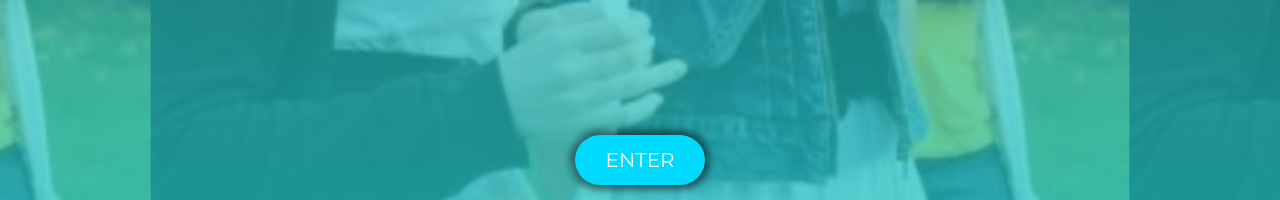
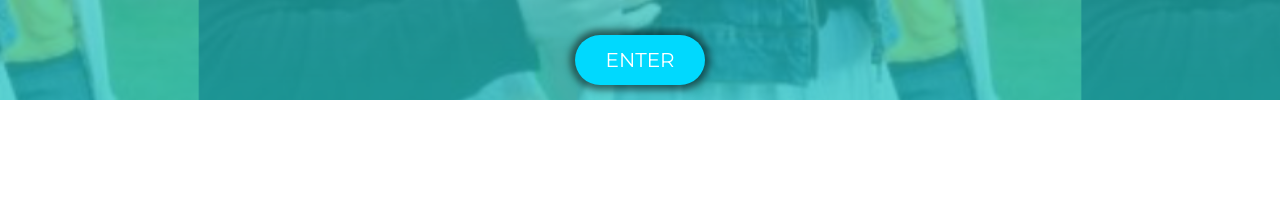
Before and after one commit to Philrichardson85/MMM_repo, a plain HTML site: page www/index.html in a window 1280 px wide. Shown: the part 817-1017 px from the top of the page. After the commit the page ends 917 px from the top, so only its background shows below. Drawn offline with Linux system fonts and the light colour scheme.

Commit message:
enter btn

```diff
--- a/www/index.html
+++ b/www/index.html
@@ -26,7 +26,7 @@
 
   <div class="homeBTNs">
     <a href="./menu.html">
-      <div class="myPill" style="color:white;  font-size:20px; height:1em; margin-top:150px; margin-bottom:15px; padding:15px;-webkit-box-shadow: 0px 0px 7px 5px rgba(0,0,0,0.5); -moz-box-shadow: 0px 0px 7px 5px rgba(0,0,0,0.5); box-shadow: 0px 0px 7px 5px rgba(0,0,0,0.5);">
+      <div class="myPill" style="color:white;  font-size:20px; height:1em; margin-top:50px; margin-bottom:15px; padding:15px;-webkit-box-shadow: 0px 0px 7px 5px rgba(0,0,0,0.5); -moz-box-shadow: 0px 0px 7px 5px rgba(0,0,0,0.5); box-shadow: 0px 0px 7px 5px rgba(0,0,0,0.5);">
         ENTER
       </div>
     </a>
```
